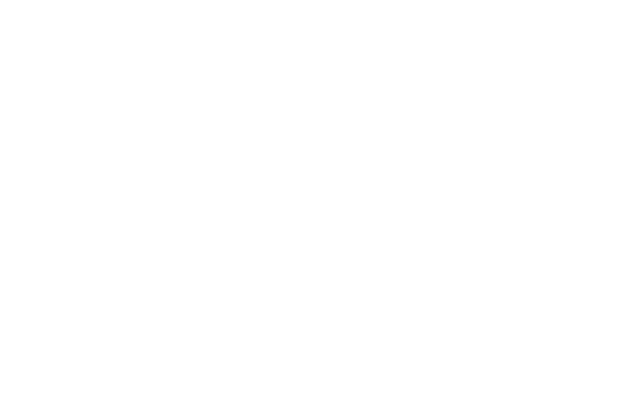
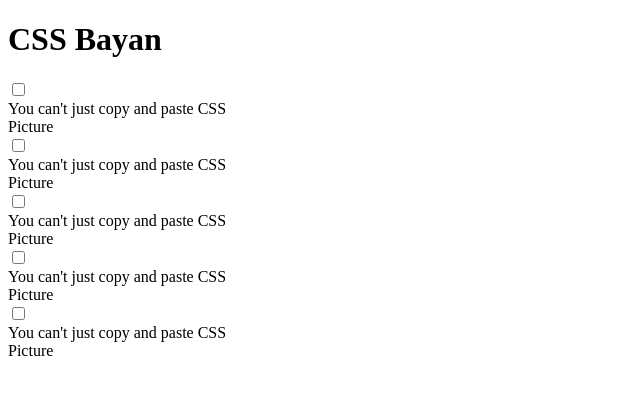
Before and after one commit to happyzhenya/cssBayan, a plain HTML site: page index.html in a window 1280 px wide. Shown: the whole page, without its empty margins (0-640 px from the left). Drawn offline with Linux system fonts and the light colour scheme.

Commit message:
feat: create html file  (воскресенье, 12/03/2023, 00:53:34)

```diff
--- a/index.html
+++ b/index.html
@@ -9,7 +9,55 @@
 </head>
 
 <body>
-
+  <div class="container">
+    <h1>CSS Bayan</h1>
+    <div>
+      <label class="accordion">
+        <input type="checkbox" name="checkbox-accordion">
+        <div class="accordion__header">
+          You can't just copy and paste CSS
+        </div>
+        <div class="accordion__content">
+          Picture
+        </div>
+      </label>
+      <label class="accordion">
+        <input type="checkbox" name="checkbox-accordion">
+        <div class="accordion__header">
+          You can't just copy and paste CSS
+        </div>
+        <div class="accordion__content">
+          Picture
+        </div>
+      </label>
+      <label class="accordion">
+        <input type="checkbox" name="checkbox-accordion">
+        <div class="accordion__header">
+          You can't just copy and paste CSS
+        </div>
+        <div class="accordion__content">
+          Picture
+        </div>
+      </label>
+      <label class="accordion">
+        <input type="checkbox" name="checkbox-accordion">
+        <div class="accordion__header">
+          You can't just copy and paste CSS
+        </div>
+        <div class="accordion__content">
+          Picture
+        </div>
+      </label>
+      <label class="accordion">
+        <input type="checkbox" name="checkbox-accordion">
+        <div class="accordion__header">
+          You can't just copy and paste CSS
+        </div>
+        <div class="accordion__content">
+          Picture
+        </div>
+      </label>
+    </div>
 </body>
 
 </html>
```
